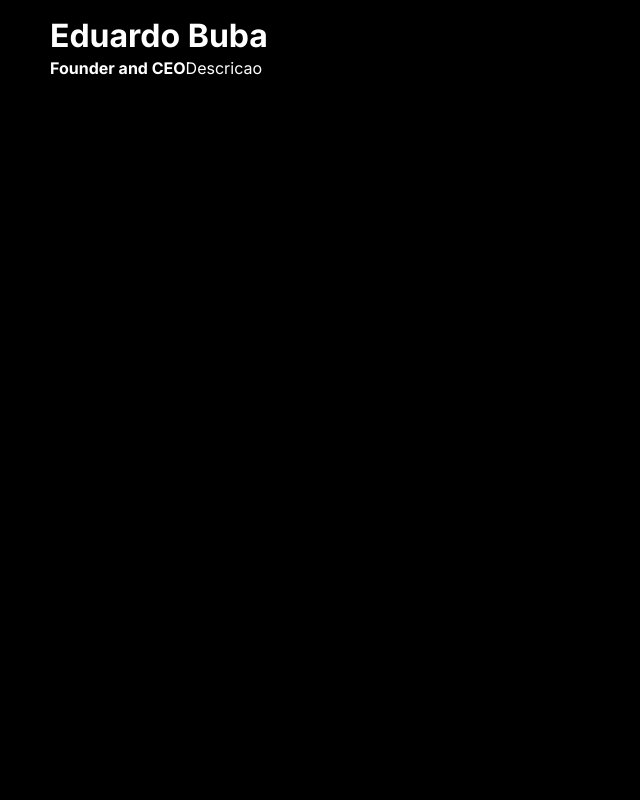
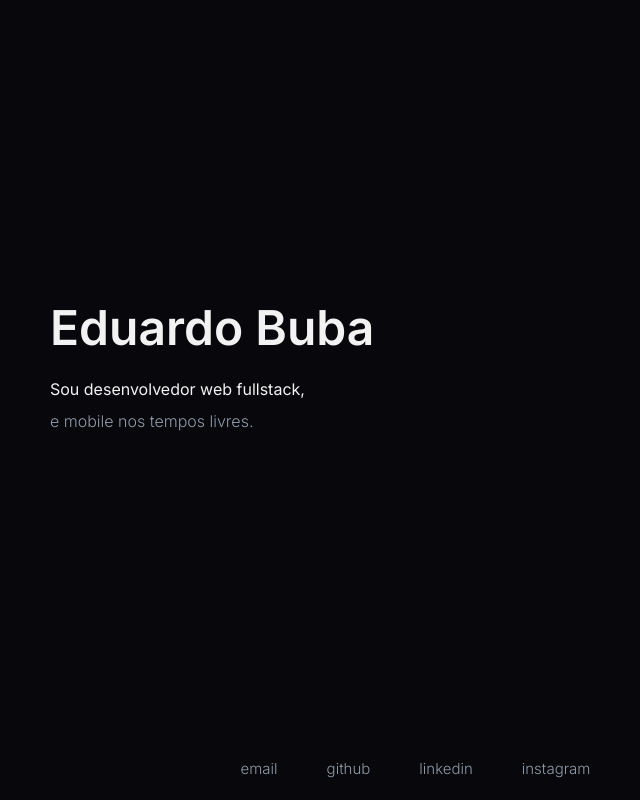
Before and after one commit to eduardobuba21/eduardo-buba-dev, a Next.js app: page / in a window 1280 px wide. Shown: the whole page, without its empty margins (210-850 px from the left). Built offline with nearby package versions, Linux system fonts and the light colour scheme.

Commit message:
feat: footer

```diff
--- a/app/globals.css
+++ b/app/globals.css
@@ -7,6 +7,13 @@
   --foreground-rgb: 255, 255, 255;
   --background-start-rgb: 0, 0, 0;
   --background-end-rgb: 0, 0, 0;
+
+  --colors-text-primary: #f2f2f2;
+  --colors-text-secondary: #8f9ba8;
+  --colors-background: #08070b;
+  --colors-hover: #212024;
+
+  --duration: 0.2s;
 }
 
 /* ---------------------------------------------------------------------- */
@@ -29,15 +36,45 @@ html {
 
 body {
   color: rgb(var(--foreground-rgb));
-  background: linear-gradient(
-      to bottom,
-      transparent,
-      rgb(var(--background-end-rgb))
-    )
-    rgb(var(--background-start-rgb));
+  background: var(--colors-background);
+}
+
+h1,
+h2 {
+  font-weight: 600;
+}
+
+h1 {
+  color: var(--colors-text-primary);
+  font-size: 48px;
+  line-height: 50px;
+  margin: 0 0 20px;
+}
+
+h2 {
+  color: var(--colors-text-primary);
+  margin: 60px 0 0;
+  font-size: 24px;
+}
+
+p {
+  color: var(--colors-text-secondary);
+  font-weight: 300;
+}
+
+strong {
+  color: var(--colors-text-primary);
+  font-weight: 400;
 }
 
 a {
-  color: inherit;
+  color: var(--colors-text-primary);
   text-decoration: none;
+  font-weight: 300;
+  border-bottom: 0.5px solid var(--colors-text-secondary);
+  transition: opacity var(--duration) ease-in-out;
 }
+a:hover,
+a:focus {
+  opacity: 0.8;
+}
--- a/app/layout.tsx
+++ b/app/layout.tsx
@@ -18,6 +18,7 @@ export default function RootLayout({
   return (
     <html lang="pt">
       <head></head>
+
       <body>
         <StyledComponentsRegistry>{children}</StyledComponentsRegistry>
       </body>
--- a/app/page.tsx
+++ b/app/page.tsx
@@ -1,7 +1,9 @@
 'use client';
 
+import { mq } from '@/utils/theme';
 import styled from 'styled-components';
 import { Inter } from 'next/font/google';
+import Footer from '@/components/Footer';
 const inter = Inter({ subsets: ['latin'] });
 
 /* ---------------------------------------------------------------------- */
@@ -15,21 +17,20 @@ export default function Home() {
             <div>
               <h1>Eduardo Buba</h1>
               <p>
-                <strong>Founder and CEO</strong>
-                Descricao
+                <strong>Sou desenvolvedor web fullstack,</strong>
+                <br />e mobile nos tempos livres.
               </p>
             </div>
           </PostContainer>
         </PostContent>
       </Container>
+
+      <Footer />
     </Wrapper>
   );
 }
 
 /* ---------------------------------------------------------------------- */
-
-const breakpoints = [600, 900, 1200, 1536];
-const mq = breakpoints.map((bp) => `@media (min-width: ${bp}px)`);
 
 const Wrapper = styled.div`
   display: flex;
@@ -42,6 +43,7 @@ const Wrapper = styled.div`
 const Container = styled.div`
   align-items: center;
   display: flex;
+  flex: 1;
   margin: 0 auto;
   ${mq[1]} {
     width: 800px;
@@ -51,8 +53,6 @@ const Container = styled.div`
 const PostContent = styled.div`
   font-size: 16px;
   line-height: 32px;
-  /* color: ; */
-  /* background: ; */
   position: relative;
   z-index: 1;
   height: 100%;
--- /dev/null
+++ b/components/Footer.tsx
@@ -0,0 +1,114 @@
+'use client';
+
+import { mq } from '@/utils/theme';
+import styled from 'styled-components';
+import { Icon, GitHub, Instagram, Linkedin, Mail } from 'react-feather';
+
+/* ---------------------------------------------------------------------- */
+
+type LinkItem = {
+  title: string;
+  url: string;
+  icon: Icon;
+};
+
+const links: LinkItem[] = [
+  {
+    title: 'email',
+    url: 'mailto:eduardobuba21@gmail.com',
+    icon: Mail,
+  },
+  {
+    title: 'github',
+    url: 'https://github.com/eduardobuba21',
+    icon: GitHub,
+  },
+  {
+    title: 'linkedin',
+    url: 'https://linkedin.com/in/eduardobuba21',
+    icon: Linkedin,
+  },
+  {
+    title: 'instagram',
+    url: 'https://instagram.com/eduardobuba21/',
+    icon: Instagram,
+  },
+];
+
+/* ---------------------------------------------------------------------- */
+
+export default function Footer() {
+  const renderAnchor = (link: LinkItem, index: number) => {
+    const Icon = link.icon;
+
+    return (
+      <Anchor
+        key={index}
+        href={link.url}
+        target={link.url.startsWith('https://') ? '_blank' : undefined}
+      >
+        <Title>{link.title}</Title>
+        <IconWrapper>
+          <Icon />
+        </IconWrapper>
+      </Anchor>
+    );
+  };
+
+  return <Container>{links.map(renderAnchor)}</Container>;
+}
+
+/* ---------------------------------------------------------------------- */
+
+const Container = styled.div`
+  background: var(--colors-background);
+  display: flex;
+  align-items: center;
+  justify-content: center;
+  padding: 20px 0;
+`;
+
+const IconWrapper = styled.i`
+  color: var(--colors-text-primary);
+  opacity: 1;
+  margin-left: 5px;
+  margin-top: 1px;
+  & svg {
+    height: 20px;
+  }
+  ${mq[1]} {
+    opacity: 0;
+    & svg {
+      height: 16px;
+    }
+  }
+`;
+
+const Anchor = styled.a`
+  color: var(--colors-text-secondary);
+  display: flex;
+  font-size: 15px;
+  border: 0;
+  margin-left: 20px;
+  text-decoration: none;
+  transition: color var(--duration) ease-in-out;
+  &:hover,
+  &:focus {
+    color: var(--colors-text-primary);
+    opacity: 1;
+  }
+  &:hover ${IconWrapper} {
+    transition: opacity var(--duration) ease-in-out;
+    opacity: 1;
+  }
+  &:first-child {
+    margin: 0;
+  }
+`;
+
+const Title = styled.span`
+  display: none;
+  ${mq[1]} {
+    display: block;
+  }
+`;
--- a/package.json
+++ b/package.json
@@ -18,6 +18,7 @@
     "next": "13.2.3",
     "react": "18.2.0",
     "react-dom": "18.2.0",
+    "react-feather": "^2.0.10",
     "styled-components": "^5.3.8",
     "typescript": "4.9.5"
   }
--- /dev/null
+++ b/utils/theme.ts
@@ -0,0 +1,6 @@
+/* ---------------------------------------------------------------------- */
+
+const breakpoints = [600, 900, 1200, 1536];
+const mq = breakpoints.map((bp) => `@media (min-width: ${bp}px)`);
+
+export { mq };
```
Also changed, not shown: 1 other file (tests, documents, lock files or other folders).
